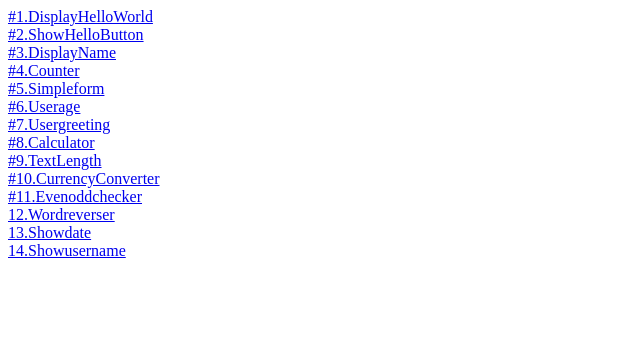
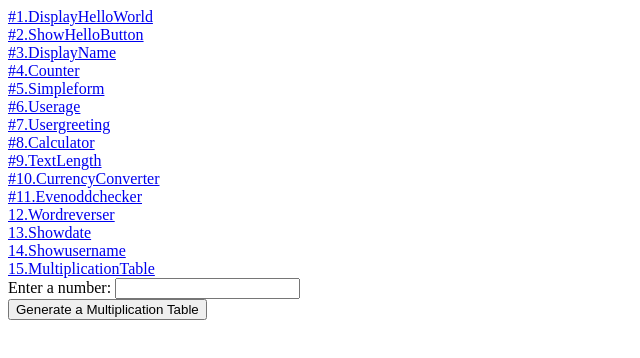
Before and after one commit to Xavierbaliw/ACTIVITY-8-Angular-Components, an Angular app: page /multiplicationtable in a window 1280 px wide. Before the commit this address led to /. Shown: the top 358 px of the page, without its empty margins (0-640 px from the left). Built offline with nearby package versions, Linux system fonts and the light colour scheme.

Commit message:
15TH COMMIT - ADD multiplicationtable

```diff
--- a/src/app/app.component.html
+++ b/src/app/app.component.html
@@ -26,6 +26,8 @@
 <br>
 <a routerLink="showusername">14.Showusername</a>
 <br>
+<a routerLink="multiplicationtable">15.MultiplicationTable</a>
+<br>
 
 
 
--- a/src/app/app.module.ts
+++ b/src/app/app.module.ts
@@ -20,6 +20,7 @@ import {EvenoddcheckerComponent} from "./component/evenoddchecker/evenoddchecker
 import {WordreverserComponent} from "./component/wordreverser/wordreverser.component";
 import {ShowdateComponent} from "./component/showdate/showdate.component";
 import {ShowusernameComponent} from "./component/showusername/showusername.component";
+import {MultiplicationtableComponent} from "./component/multiplicationtable/multiplicationtable.component";
 
 
 const routes: Routes = [
@@ -37,6 +38,7 @@ const routes: Routes = [
   {path: 'wordreverser', component: WordreverserComponent},
   {path: 'showdate', component: ShowdateComponent},
   {path: 'showusername', component: ShowusernameComponent},
+  {path: 'multiplicationtable', component: MultiplicationtableComponent},
 
 
 
@@ -71,6 +73,7 @@ const routes: Routes = [
     WordreverserComponent,
     ShowdateComponent,
     ShowusernameComponent,
+    MultiplicationtableComponent,
   ],
 
   providers:[
--- /dev/null
+++ b/src/app/component/multiplicationtable/multiplicationtable.component.html
@@ -0,0 +1,11 @@
+<div>
+  <label for="inputNumber">Enter a number: </label>
+  <input type="number" id="inputNumber" [(ngModel)]="inputNumber" /><br>
+  <button (click)="generateTable()">Generate a Multiplication Table</button>
+</div>
+<div *ngIf="multiplicationTable.length > 0">
+  <h3>Multiplication Table for {{ inputNumber }}:</h3>
+  <ul>
+    <li *ngFor="let value of multiplicationTable">{{ inputNumber }} x {{ multiplicationTable.indexOf(value) + 1 }} = {{ value }}</li>
+  </ul>
+</div>
--- /dev/null
+++ b/src/app/component/multiplicationtable/multiplicationtable.component.ts
@@ -0,0 +1,20 @@
+import { Component } from '@angular/core';
+
+@Component({
+  selector: 'app-multiplicationtable',
+  templateUrl: './multiplicationtable.component.html',
+  styleUrl: './multiplicationtable.component.css'
+})
+export class MultiplicationtableComponent {
+  inputNumber: number | null = null;
+  multiplicationTable: number[] = [];
+  generateTable() {
+    if (this.inputNumber !== null) {
+      this.multiplicationTable = [];
+      for (let i = 1; i <= 10; i++) {
+        this.multiplicationTable.push(this.inputNumber * i);
+      }
+    }
+  }
+
+}
```
Also changed, not shown: src/app/component/multiplicationtable/multiplicationtable.component.css (added), 1 other file (tests, documents, lock files or other folders).
